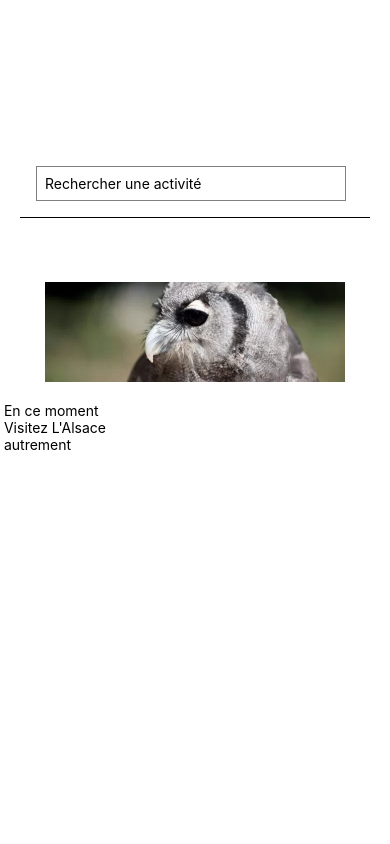
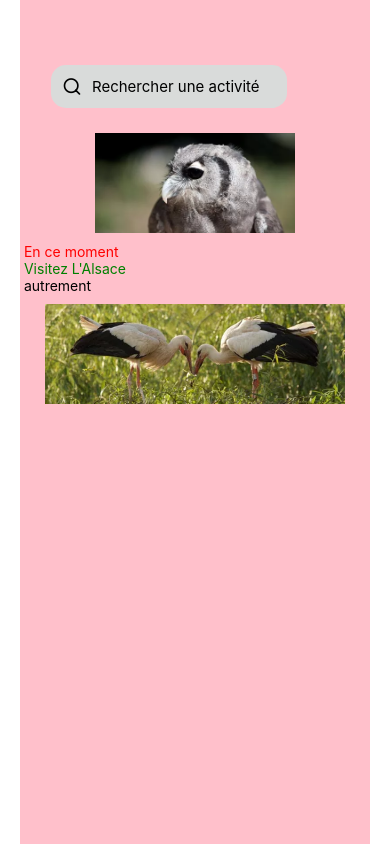
Before and after one commit to Ophelie22/firstpage, a React Native app in the folder alsace/: screen / in a window 390 px wide. Built offline with nearby package versions, Linux system fonts and the light colour scheme.

Commit message:
first commit

```diff
--- a/alsace/App.js
+++ b/alsace/App.js
@@ -1,9 +1,19 @@
 import { StyleSheet } from 'react-native';
 import Home from './screens/Home';
+import { ScrollView } from 'react-native';
 
 export default function App() {
+
   return (
-    <Home />
+    <ScrollView style={styles.scrollView}>
+        <Home />
+      </ScrollView>
   );
 
-}
+};
+const styles = StyleSheet.create({
+  scrollView: {
+    backgroundColor: 'pink',
+    marginHorizontal: 20,
+  }
+});
--- /dev/null
+++ b/alsace/components/Prestations.js
@@ -0,0 +1 @@
+import { StyleSheet, Text, View, Button, TextInput } from 'react-native';
--- /dev/null
+++ b/alsace/components/SearchBar.js
@@ -0,0 +1,91 @@
+import React from 'react';
+import { useState } from 'react'; //useState est un hook qui permet de creer un etat dans un composant fonctionnel
+import { StyleSheet,Button, View, Keyboard,TextInput } from 'react-native';
+import { Feather, Entypo } from "@expo/vector-icons";
+
+const SearchBar = ({clicked, searchPhrase, setSearchPhrase, setCLicked}) => {
+    return (
+        <View style={styles.container}>
+            <View
+            style={
+                clicked
+                ? styles.searchBar__clicked
+                : styles.searchBar__unclicked
+            }
+            >
+            {/* search Icon */}
+            <Feather
+                name="search"
+                size={20}
+                color="black"
+                style={{ marginLeft: 1 }}
+            />
+            {/* Input field */}
+            <TextInput
+            style={styles.input}
+            placeholder="Rechercher une activité"
+            value={searchPhrase}
+            onChangeText={setSearchPhrase}
+            onFocus={() => {
+                setClicked(true);
+                }}
+            />
+            {/* cross Icon, depending on whether the search bar is clicked or not */}
+            {clicked && (
+            <Entypo name="cross" size={10} color="black" style={{ padding: 1 }} onPress={() => {
+                setSearchPhrase("")
+            }}/>
+            )}
+            </View>
+            {/* cancel button, depending on whether the search bar is clicked or not */}
+            {clicked && (
+            <View>
+                <Button
+                title="Cancel"
+                onPress={() => {
+                    Keyboard.dismiss();
+                    setClicked(false);
+                }}
+                ></Button>
+            </View>
+            )}
+        </View>
+        );
+    };
+    export default SearchBar;
+
+    // styles
+    const styles = StyleSheet.create({
+        container: {
+        paddingTop: 50,
+        paddingHorizontal: 16,
+        margin: 15,
+        justifyContent: "flex-start",
+        alignItems: "center",
+        flexDirection: "row",
+        width: "80%",
+
+        },
+            searchBar__unclicked: {
+        padding: 10,
+        flexDirection: "row",
+        width: "95%",
+        backgroundColor: "#d9dbda",
+        borderRadius: 15,
+        alignItems: "center",
+        },
+        searchBar__clicked: {
+        padding: 10,
+        flexDirection: "row",
+        width: "80%",
+        backgroundColor: "#d9dbda",
+        borderRadius: 15,
+        alignItems: "center",
+        justifyContent: "space-evenly",
+        },
+        input: {
+        fontSize: 15,
+        marginLeft: 10,
+        width: "90%",
+        },
+    });
--- a/alsace/components/SearchButton.js
+++ /dev/null
@@ -1,55 +0,0 @@
-import React from 'react';
-import { useState } from 'react'; //useState est un hook qui permet de creer un etat dans un composant fonctionnel
-import { StyleSheet, Text,View, SafeAreaView,TextInput } from 'react-native';
-import { Feather, Entypo } from "@expo/vector-icons";
-
-export default function SearchButton() {
-
-const [ enteredGoalText, setEnteredGoalText] = useState('');//on va creer un etat pour notre liste de partenaire
-const[courseGoals, setCourseGoals] = useState([]); //on va creer un etat pour notre liste de partenaire
-
-  //on va creer une fonction OnChange sur notre TextInput qui va permettre de recuperer la valeur de l'input au fur et à msure que l'utilisateur tape
-    return (
-        <View style={styles.appContainer}>
-            <View style={styles.inputContainer}>
-                <TextInput
-                    style={styles.textInput}
-                    placeholder= "Rechercher une activité" />
-            </View>
-        </View>
-
-
-    );
-}
-///NOS STYLES/////////////////
-const styles = StyleSheet.create({
-appContainer: {
-    flex: 1,
-    paddingTop: 50,
-    paddingHorizontal: 20,
-    marginTop: 100,
-},
-
-inputContainer: {
-    flex:1,
-    padding:40,
-    flexDirection: 'row',
-    marginBottom: 24,
-    padding: 16,
-    justifyContent: 'space-between',
-    borderBottomWidth: 1,
-    borderBottomColor: '#red',
-
-},
-textInput: {
-    flex: 1,
-    borderWidth: 1,
-    borderColor: 'grey',
-    borderWidth: 1,
-    width: '70%',
-    marginRight: 8,
-    padding: 8,
-},
-
-
-});
--- a/alsace/screens/Home.js
+++ b/alsace/screens/Home.js
@@ -1,18 +1,21 @@
 import React from 'react';
 import { View, StyleSheet,Image, Text} from 'react-native';
-import SearchButton from '../components/SearchButton';
+import SearchBar from '../components/SearchBar';
 
 export default function Home() {
     return (
         <View>
             <View >
-                <SearchButton />
+                <SearchBar />
             </View>
             <View>
                 <Image style={styles.image} source={require('../assets/images/aigle.png')} />
-                <Text> En ce moment </Text>
-                <Text> Visitez L'Alsace </Text>
+                <Text style={styles.titleText}> En ce moment </Text>
+                <Text style={styles.secondText}> Visitez L'Alsace </Text>
                 <Text> autrement </Text>
+            </View>
+            <View style={styles.milieu}>
+                <Image style={styles.imagemilieu} source={require('../assets/images/cigognes.png')} />
             </View>
 
         </View>
@@ -22,11 +25,28 @@ export default function Home() {
 const styles = StyleSheet.create({
 
     image: {
+        paddingTop: 100,
+        width: 200,
+        height: 100,
+        alignSelf: 'center',
+        marginTop:10,
+        margin:10,
+    },
+    imagemilieu: {
         width: 300,
         height: 100,
         alignSelf: 'center',
-        padding: 20,
-        marginTop:40,
-        margin:20,
-    }
+        marginTop:10,
+        margin:10,
+    },
+    titleText: {
+        color: 'red',
+    },
+    secondText: {
+        color: 'green',
+    },
+    milieu: {
+        flex: 1,
+        paddingBottom:50
+    },
 });
```
Also changed, not shown: 1 other file (tests, documents, lock files or other folders).
